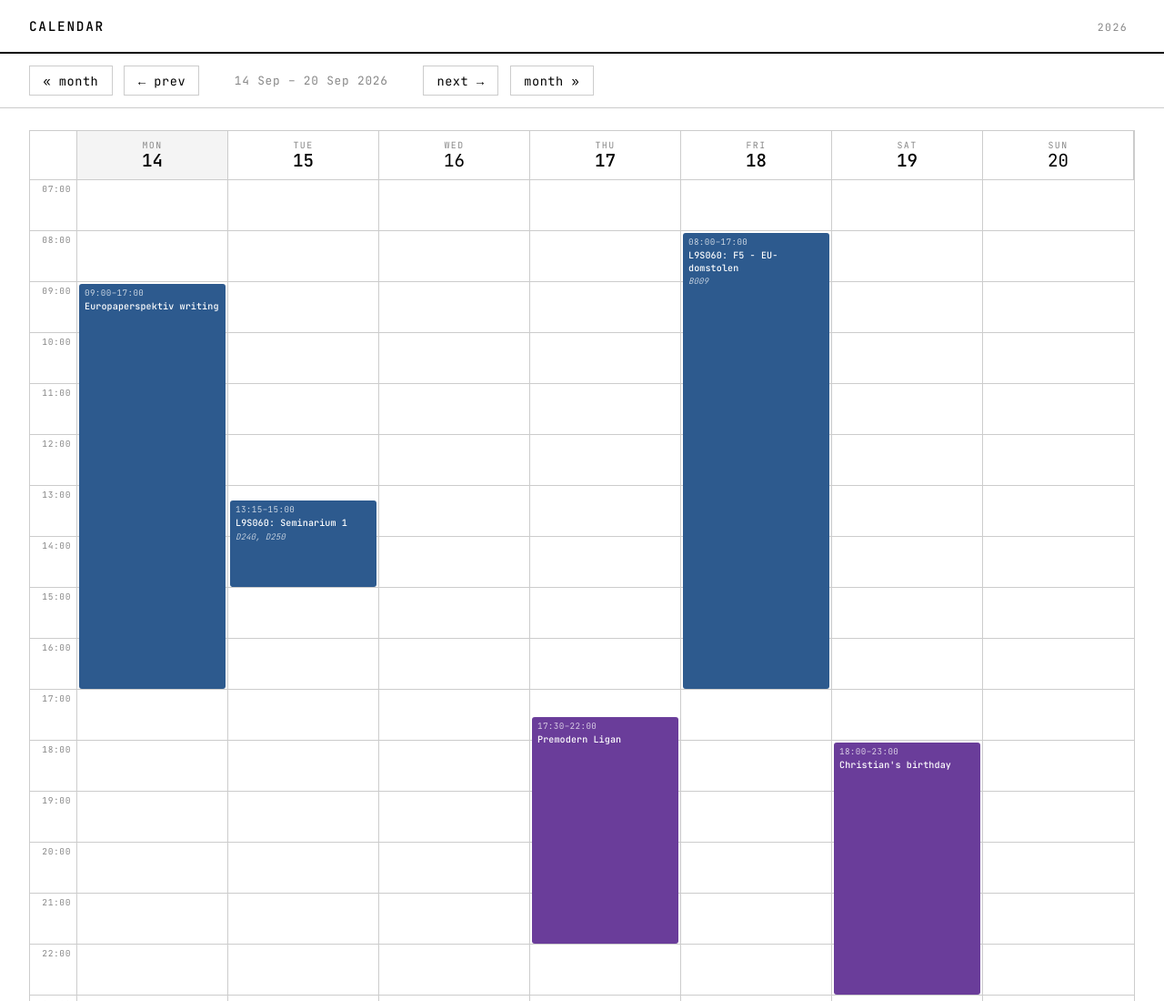
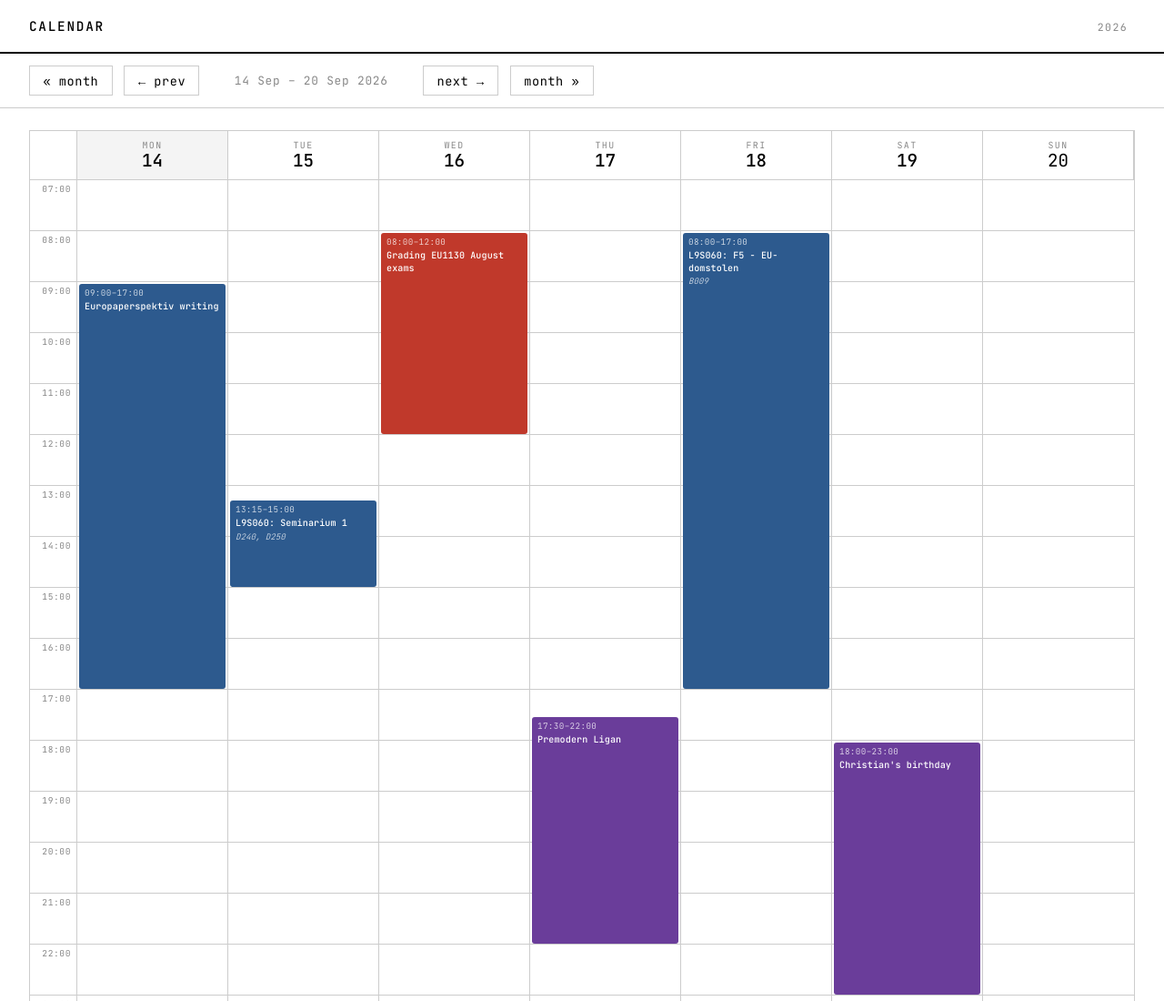
Before and after one commit to ologl/calendar, a plain HTML site: page index.html in a window 1280 px wide. Shown: the top 1100 px of the page at 91% size. Drawn offline with Linux system fonts and the light colour scheme.

Commit message:
Book Wed 16 Sept 8-12 for grading EU1130 August exams

```diff
--- a/index.html
+++ b/index.html
@@ -1751,6 +1751,14 @@ const EVENTS = [
     desc: '',
     loc: '',
     category: 'personal'
+  },
+  {
+    date: '2026-09-16',
+    start: '08:00', end: '12:00',
+    title: 'Grading EU1130 August exams',
+    desc: '',
+    loc: '',
+    category: 'tasks'
   },
 ];
 
```
